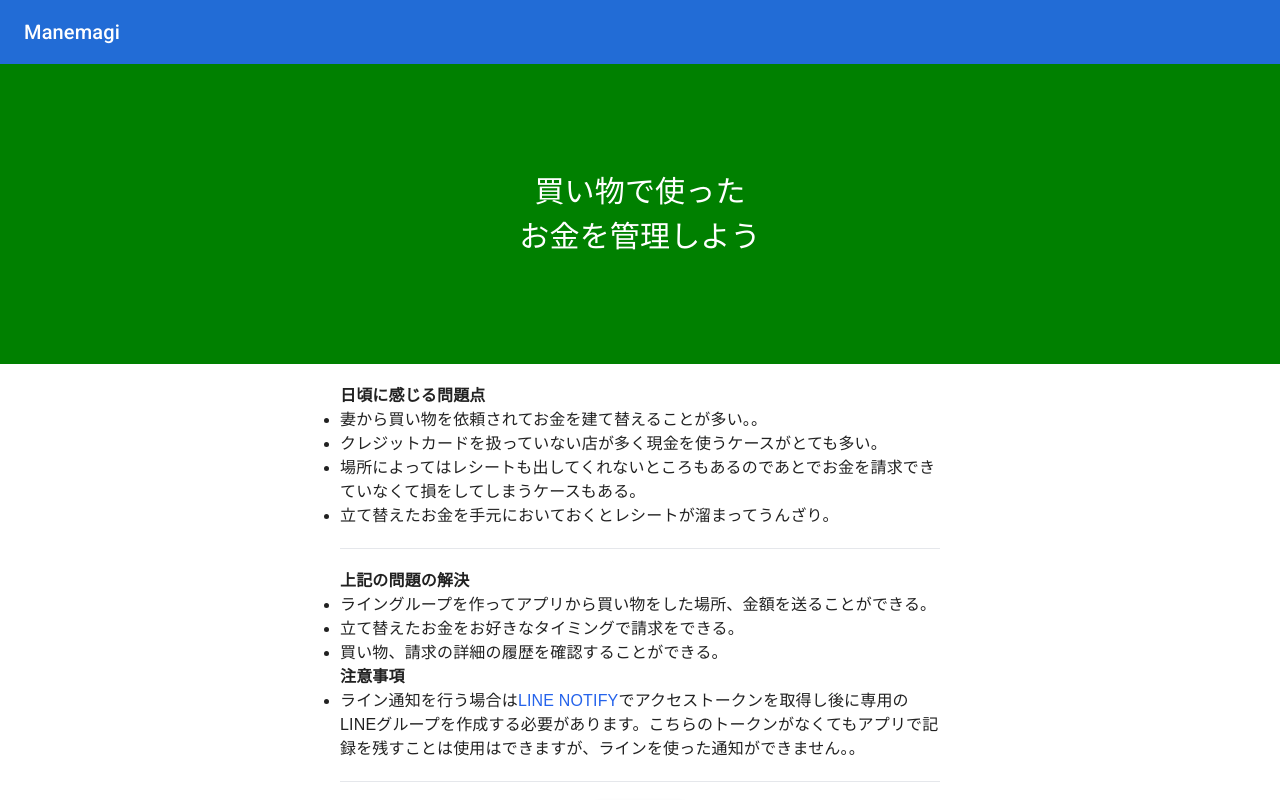
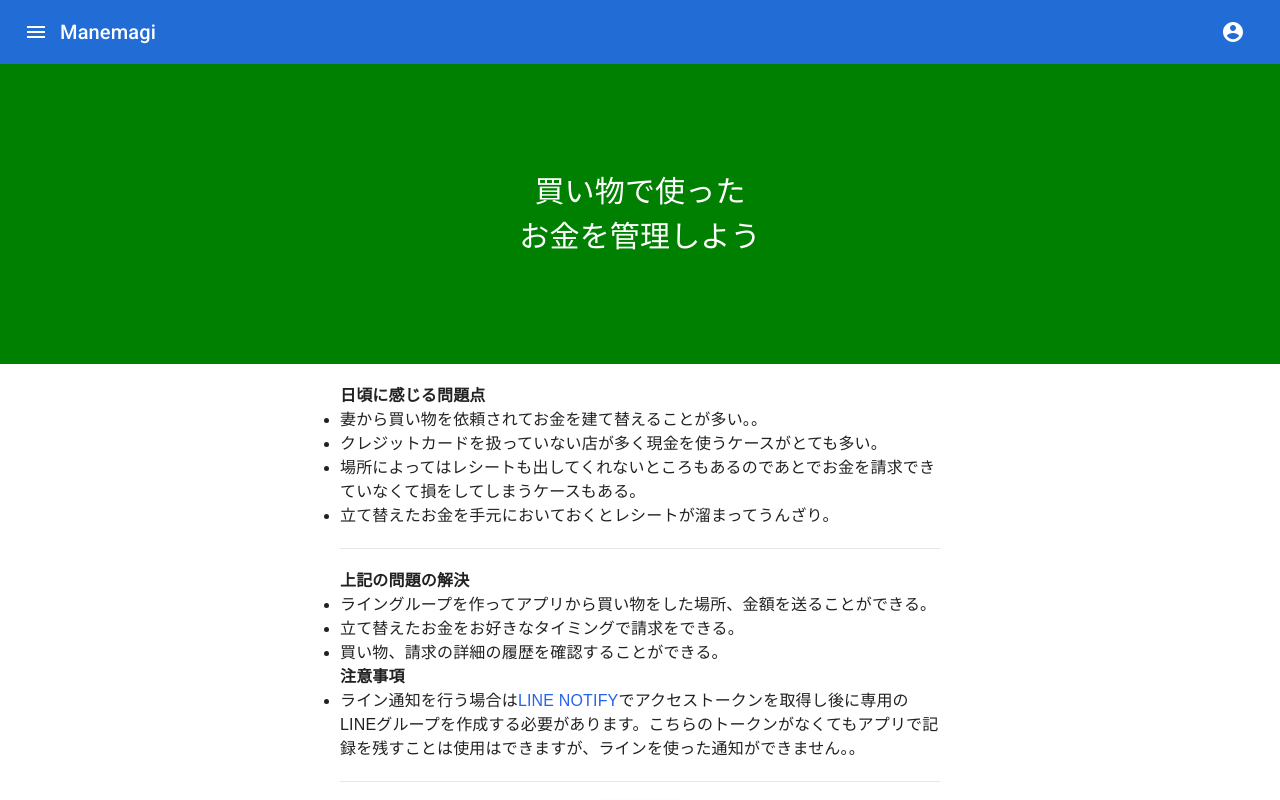
Before and after one commit to gonta1026/manemagi_front, a Next.js app: page / in a window 1280 px wide. Shown: the top 800 px of the page. Built offline with nearby package versions, Linux system fonts and the light colour scheme; no server answers; sample sign-in values are in the browser's storage.

Commit message:
fix: ハンバーガーメニュー等の表示条件の変更

```diff
--- a/src/components/common/organisms/header/BaseHeader.tsx
+++ b/src/components/common/organisms/header/BaseHeader.tsx
@@ -1,4 +1,5 @@
 import React from 'react';
+import styled from 'styled-components';
 import { useRouter, NextRouter } from 'next/router';
 import { AppBar, IconButton, Toolbar, Typography } from '@material-ui/core';
 import MenuIcon from '@material-ui/icons/Menu';
@@ -47,8 +48,8 @@ const BaseHeader = ({
       <Toolbar>
         <div className="flex items-center justify-between w-full">
           <div className="left flex items-center">
-            {/* idに0が来ない前提でこのような処理をしているがあまりよくないと思われる */}
-            {settingState.user.id !== null && (
+            {/* このaccessTokenがあるかという処理は変更予定。セッションが切れた時にトークンだけ残り続けてしまうのでそのタイミングで破棄をする必要がある。*/}
+            {localStorage.getItem('accessToken') && (
               <IconButton
                 edge="start"
                 color="inherit"
@@ -62,9 +63,12 @@ const BaseHeader = ({
               <Typography variant="h6">Manemagi</Typography>
             </BaseLink>
           </div>
-          {settingState.user.id !== null && (
+          {/* このaccessTokenがあるかという処理は変更予定。セッションが切れた時にトークンだけ残り続けてしまうのでそのタイミングで破棄をする必要がある。*/}
+          {localStorage.getItem('accessToken') && (
             <div className="flex items-center">
-              <div className="mr-2">{ommisionText(settingState.user.name)}</div>
+              {settingState.user.name && (
+                <div className="mr-2">{ommisionText(settingState.user.name)}</div>
+              )}
               <BaseIcon className={'text-white'} icon="accountCircle" onClick={handleClick} />
               <Menu
                 id="simple-menu"
```
